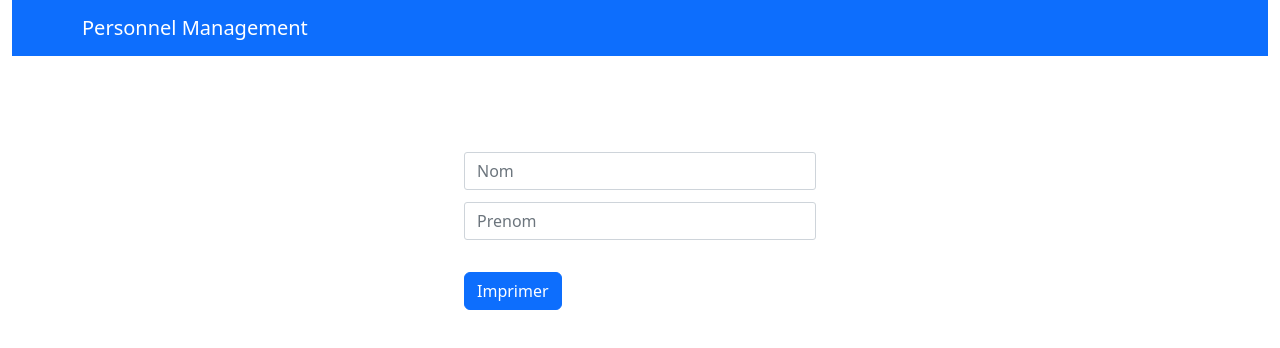
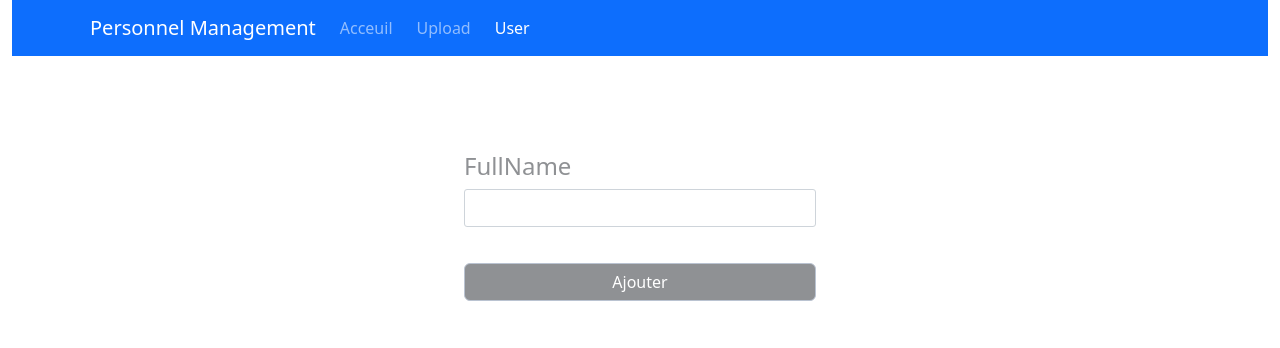
Before and after one commit to Sboulal/Read_excel_data_angular, an Angular app: page /add-user in a window 1280 px wide. Shown: the top 348 px of the page. Built offline with nearby package versions, Linux system fonts and the light colour scheme.

Commit message:
all good such give me endpoint

```diff
--- a/src/app/add-user/add-user.component.html
+++ b/src/app/add-user/add-user.component.html
@@ -1,52 +1,40 @@
 <div class="d-flex justify-content-center align-items-center mt-5">
+  <div class="card">
+    <div class="tab-content">
+      <div class="tab-pane fade show active">
+        <form (ngSubmit)="onSubmit()" #userForm="ngForm">
+          <div class="form px-4 pt-5">
+            <h4 class="text-left" style="color: #8f9194;">FullName</h4>
 
-
-    <div class="card">
-
-
-          <div class="tab-content" id="pills-tabContent">
-            <div class="tab-pane fade show active" id="pills-home" role="tabpanel" aria-labelledby="pills-home-tab">
-
-              <div class="form px-4 pt-5">
-
-                <input type="text" name="" class="form-control" placeholder="Nom">
-
-                <input type="text" name="" class="form-control" placeholder="Prenom">
-                <button class="btn btn-dark btn-block">Imprimer</button>
-
-              </div>
+            <input
+              type="text"
+              name="fullName"
+              class="form-control mb-3"
+              [(ngModel)]="fullName"
+              required
+              #fullNameInput="ngModel">
 
 
 
+            <div class="d-flex gap-2">
+              <!-- <button
+                type="submit"
+                class="btn btn-success btn-block flex-fill"
+                [disabled]="userForm.invalid">
+                Ajouter
+              </button> -->
+              <button
+                type="button"
+                class="btn btn-dark btn-block flex-fill"
+                (click)="onSubmit()">
+                Ajouter
+              </button>
             </div>
-            <div class="tab-pane fade" id="pills-profile" role="tabpanel" aria-labelledby="pills-profile-tab">
-
-
-              <div class="form px-4">
-
-                <input type="text" name="" class="form-control" placeholder="Name">
-
-                <input type="text" name="" class="form-control" placeholder="Email">
-
-                <input type="text" name="" class="form-control" placeholder="Phone">
-
-                <input type="text" name="" class="form-control" placeholder="Password">
-
-
-
-
-              </div>
-
-
-
-            </div>
-
-           </div>
-
-
-
-
+          </div>
+        </form>
+      </div>
+      <div class="tab-pane fade">
+      </div>
     </div>
-
-
   </div>
+</div>
--- a/src/app/add-user/add-user.component.scss
+++ b/src/app/add-user/add-user.component.scss
@@ -27,16 +27,14 @@ body{
 
   .btn-dark {
       color: #fff;
-      background-color: #0d6efd;
-      border-color: #0d6efd;
+      background-color: #8f9194;
+      border-color: #bac3d1;
+      width: 350px;
+
   }
 
 
-  .btn-dark:hover {
-      color: #fff;
-      background-color: #0d6efd;
-      border-color: #0d6efd;
-  }
+
 
 
   .nav-pills{
--- a/src/app/add-user/add-user.component.ts
+++ b/src/app/add-user/add-user.component.ts
@@ -1,76 +1,53 @@
 import { Component } from '@angular/core';
+import { HttpClient } from '@angular/common/http';
+import { DataService } from '../data.service';
 
 interface User {
-  id: number;
+  id?: number;
   prenom: string;
   nom: string;
-  dateAjout: string;
 }
+
 @Component({
   selector: 'app-add-user',
   templateUrl: './add-user.component.html',
   styleUrls: ['./add-user.component.scss']
 })
 export class AddUserComponent {
-  formData = {
-    prenom: '',
-    nom: ''
+  fullName: string = '';
+  user: User = {
+    nom: '',
+    prenom: ''
   };
 
-  users: User[] = [];
-  showSuccess = false;
-  errors: { [key: string]: string } = {};
+  // Inject your dataService instead of HttpClient
+  constructor(private dataService:DataService,private http: HttpClient) {} // Replace 'any' with your actual DataService type
 
-  clearError(field: string): void {
-    if (this.errors[field]) {
-      delete this.errors[field];
+  onSubmit() {
+    if (this.fullName.trim()) {
+      // Split the full name into nom and prenom
+      const nameParts = this.fullName.trim().split(' ');
+
+      if (nameParts.length >= 2) {
+        this.user.prenom = nameParts[0];
+        this.user.nom = nameParts.slice(1).join(' '); // In case there are multiple last names
+      } else {
+        // If only one word is entered, treat it as prenom
+        this.user.prenom = nameParts[0];
+        this.user.nom = '';
+      }
+
+      // Use your dataService instead of direct HTTP call
+      this.dataService.postUserinput(this.user).subscribe(response => {
+        console.log('User added:', this.user);
+        console.log('Response:', response);
+        this.dataService.setUsers([...this.dataService.getUsers(), this.user]);
+        this.fullName = '';
+      });
+    } else {
+      alert('Veuillez entrer le nom et prénom');
     }
   }
 
-  getInputClass(field: string): string {
-    const baseClass = 'w-full px-3 py-2 border rounded-md shadow-sm focus:outline-none focus:ring-2 focus:ring-blue-500 focus:border-blue-500';
-    const errorClass = this.errors[field] ? 'border-red-500' : 'border-gray-300';
-    return `${baseClass} ${errorClass}`;
-  }
 
-  validateForm(): boolean {
-    this.errors = {};
-
-    if (!this.formData.prenom.trim()) {
-      this.errors['prenom'] = 'Le prénom est requis';
-    }
-
-    if (!this.formData.nom.trim()) {
-      this.errors['nom'] = 'Le nom est requis';
-    }
-
-    return Object.keys(this.errors).length === 0;
-  }
-
-  handleSubmit(): void {
-    if (!this.validateForm()) {
-      return;
-    }
-
-    // Add user to list
-    const newUser: User = {
-      id: Date.now(),
-      prenom: this.formData.prenom.trim(),
-      nom: this.formData.nom.trim(),
-      dateAjout: new Date().toLocaleDateString('fr-FR')
-    };
-
-    this.users.push(newUser);
-
-    // Reset form
-    this.formData = { prenom: '', nom: '' };
-
-    // Show success message
-    this.showSuccess = true;
-    setTimeout(() => this.showSuccess = false, 3000);
-  }
-
-  handleDeleteUser(id: number): void {
-    this.users = this.users.filter(user => user.id !== id);
-  }
 }
--- a/src/app/app.component.html
+++ b/src/app/app.component.html
@@ -2,9 +2,49 @@
   <nav class="navbar navbar-expand-lg navbar-dark bg-primary">
     <div class="container">
       <a class="navbar-brand" routerLink="/upload">
-          <i class="fas fa-file-excel"></i> Personnel Management
+        <i class="fas fa-file-excel me-2"></i> Personnel Management
       </a>
+
+
+
+      <!-- Navigation menu -->
+      <div class="collapse navbar-collapse" id="navbarNav">
+        <ul class="navbar-nav me-auto">
+          <li class="nav-item">
+            <a class="nav-link" routerLink="/get-data" routerLinkActive="active">
+              Acceuil
+            </a>
+          </li>
+          <li class="nav-item">
+            <a class="nav-link" routerLink="/upload" routerLinkActive="active">
+              <i class="fas fa-upload me-2"></i> Upload
+            </a>
+          </li>
+          <li class="nav-item">
+            <a class="nav-link" routerLink="/add-user" routerLinkActive="active">
+              <i class="fas fa-table me-2"></i> User
+            </a>
+          </li>
+
+        </ul>
+
+        <!-- Right-aligned items -->
+        <ul class="navbar-nav">
+          <li class="nav-item dropdown">
+
+            <ul class="dropdown-menu dropdown-menu-end" aria-labelledby="userDropdown">
+              <li><a class="dropdown-item" routerLink="/profile">
+                <i class="fas fa-user-edit me-2"></i> Profile
+              </a></li>
+              <li><a class="dropdown-item" routerLink="/preferences">
+                <i class="fas fa-sliders-h me-2"></i> Preferences
+              </a></li>
+            </ul>
+          </li>
+        </ul>
+      </div>
     </div>
   </nav>
 
   <router-outlet></router-outlet>
+</div>
--- a/src/app/app.module.ts
+++ b/src/app/app.module.ts
@@ -8,7 +8,7 @@ import { UploadComponent } from './upload/upload.component';
 import { HttpClientModule } from '@angular/common/http';
 import { GetDataComponent } from './get-data/get-data.component';
 import { AddUserComponent } from './add-user/add-user.component';
-
+import { FormsModule } from '@angular/forms';
 
 @NgModule({
   declarations: [
@@ -23,6 +23,8 @@ import { AddUserComponent } from './add-user/add-user.component';
     BrowserModule,
     AppRoutingModule,
     HttpClientModule,
+    FormsModule
+
   ],
   providers: [],
   bootstrap: [AppComponent]
--- a/src/app/data.service.ts
+++ b/src/app/data.service.ts
@@ -28,4 +28,8 @@ export class DataService {
     return this.http.post('https://jsonplaceholder.typicode.com/posts', user);
   }
 
+  postUserinput(user: any): Observable<any>
+  {
+    return this.http.post('https://jsonplaceholder.typicode.com/posts', user)
+  }
 }
--- a/src/app/get-data/get-data.component.html
+++ b/src/app/get-data/get-data.component.html
@@ -2,7 +2,7 @@
 <div class="container">
   <div class="header">
     <h2>Users Data</h2>
-    <button (click)="refreshData()" class="refresh-btn">Refresh Data</button>
+    <!-- <button (click)="refreshData()" class="refresh-btn">Refresh Data</button> -->
   </div>
 
   <div class="table-container">
@@ -14,6 +14,7 @@
           <th>prenom</th>
           <th>Statut</th>
           <th>created_at</th>
+          <th>Actions</th>
         </tr>
       </thead>
       <tbody>
@@ -28,7 +29,7 @@
           <td>{{ user.created_at | date: 'short' }}</td>
           <td>
             <div class="btn-group" role="group">
-              <button class="btn btn-primary"  (click)="selectAndSubmitUser(i)">
+              <button (click)="selectAndSubmitUser(i)" class="btn btn-secondary me-2">
                 Imprimer
               </button>
             </div>
--- a/src/app/table-display/table-display.component.html
+++ b/src/app/table-display/table-display.component.html
@@ -63,9 +63,10 @@
           <!-- Action button column -->
           <td>
             <div class="btn-group" role="group">
-              <button (click)="selectAndSubmitUser(i)" class="btn btn-primary">
+              <button (click)="selectAndSubmitUser(i)" class="btn btn-secondary me-2">
                 Imprimer
               </button>
+
             </div>
           </td>
         </tr>
--- a/src/app/upload/upload.component.html
+++ b/src/app/upload/upload.component.html
@@ -3,8 +3,10 @@
     <div class="row justify-content-center">
       <div class="col-md-6">
         <div class="card">
+
           <div class="card-body">
             <h5 class="card-title">Sélectionner un fichier Excel</h5>
+
             <input
               type="file"
               class="form-control"
```
Lines whose indentation alone changed are shown as unchanged.
